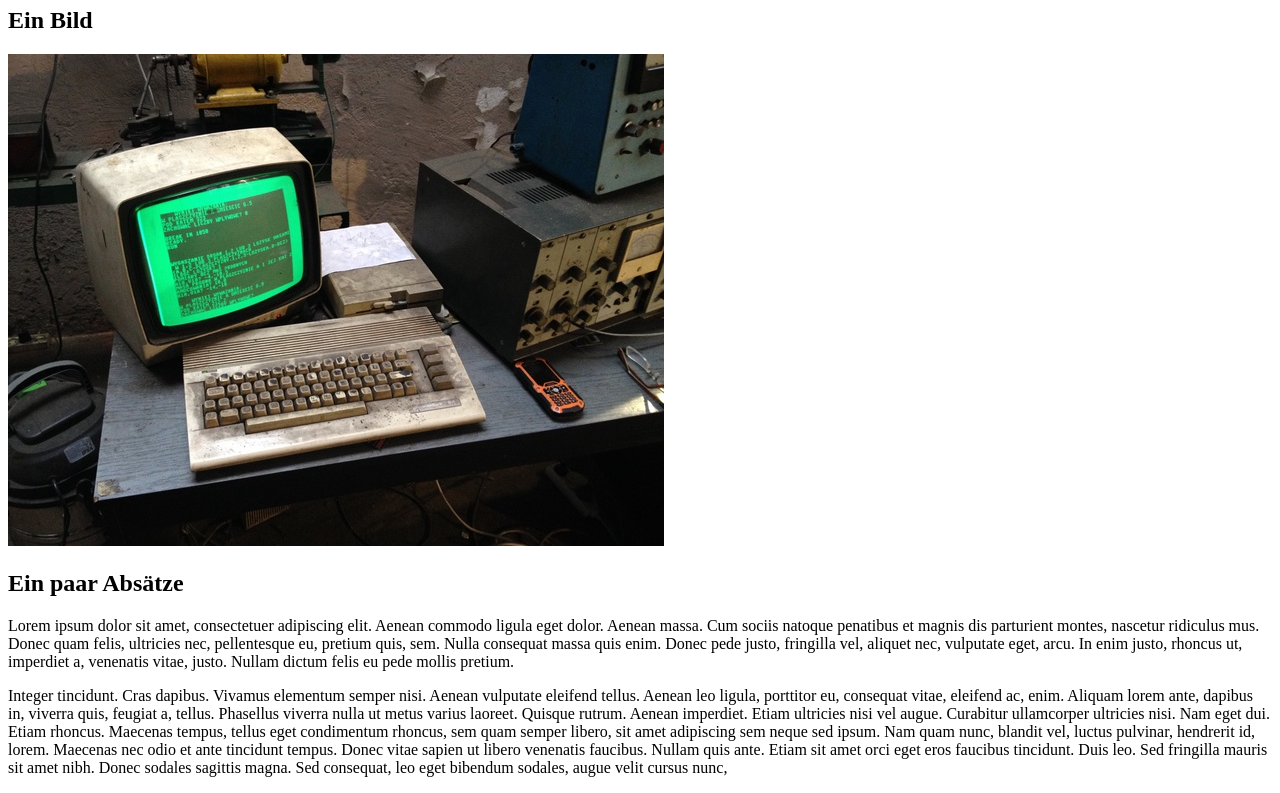
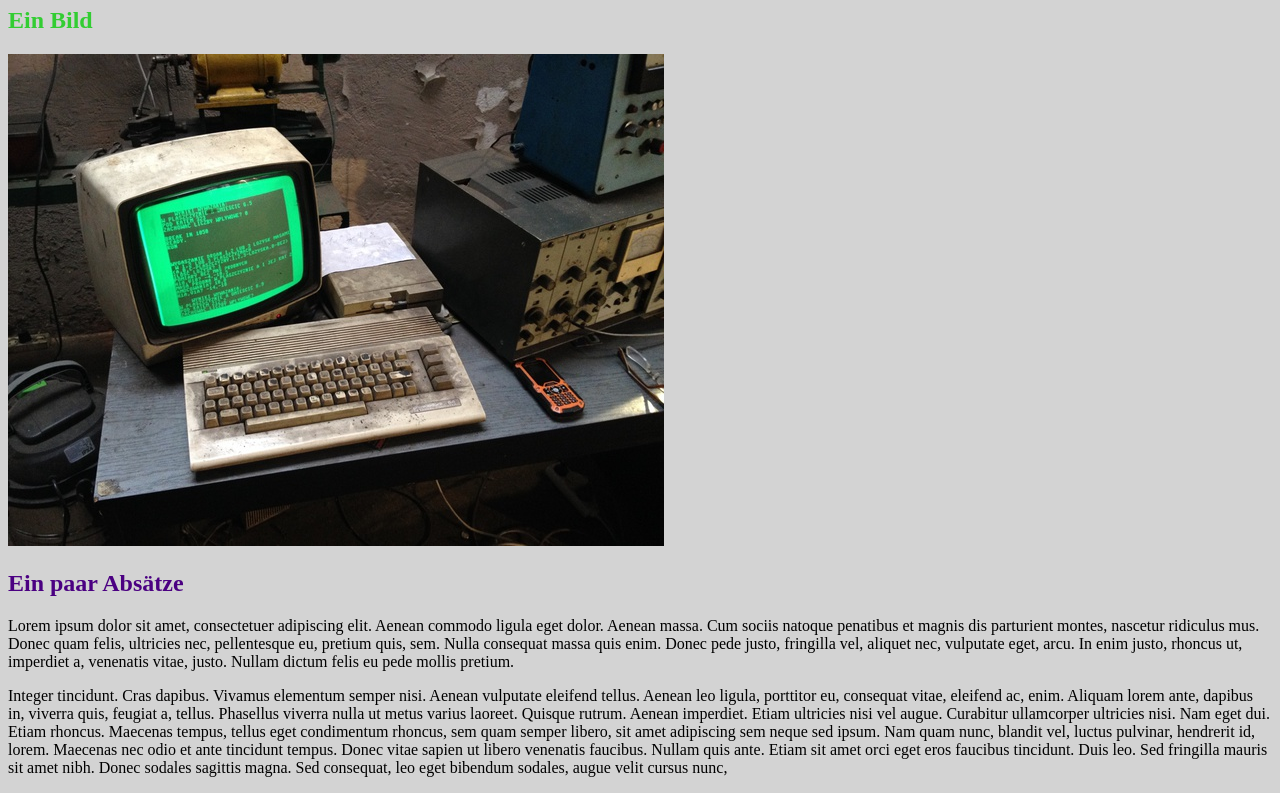
Before and after one commit to DarikaSan/html_2101, a plain HTML site: page otto_gruppen_testaufgaben/bilder.html in a window 1280 px wide. Shown: the part 73-866 px from the top of the page. Drawn offline with Linux system fonts and the light colour scheme.

Commit message:
id_hinzugefügt

```diff
--- a/otto_gruppen_testaufgaben/bilder.html
+++ b/otto_gruppen_testaufgaben/bilder.html
@@ -13,7 +13,7 @@
   <h1>Bild</h1>
   <h2>Ein Bild</h2>
   <img src="pics/c64.jpg" alt="ein nagelneuer C64" />
-  <h2>Ein paar Absätze</h2>
+  <h2 id="absatz">Ein paar Absätze</h2>
   <p>Lorem ipsum dolor sit amet, consectetuer adipiscing elit. Aenean commodo ligula eget dolor. Aenean massa. Cum
     sociis natoque penatibus et magnis dis parturient montes, nascetur ridiculus mus. Donec quam felis, ultricies nec,
     pellentesque eu, pretium quis, sem. Nulla consequat massa quis enim. Donec pede justo, fringilla vel, aliquet nec,
--- a/otto_gruppen_testaufgaben/css/style.css
+++ b/otto_gruppen_testaufgaben/css/style.css
@@ -1,3 +1,14 @@
 h1 {
-    color: red
+    color: red;
 }
+h2 {
+    color: limegreen;
+}
+
+body {
+    background-color: lightgrey;
+}
+
+#absatz {
+    color: indigo;
+}
```
